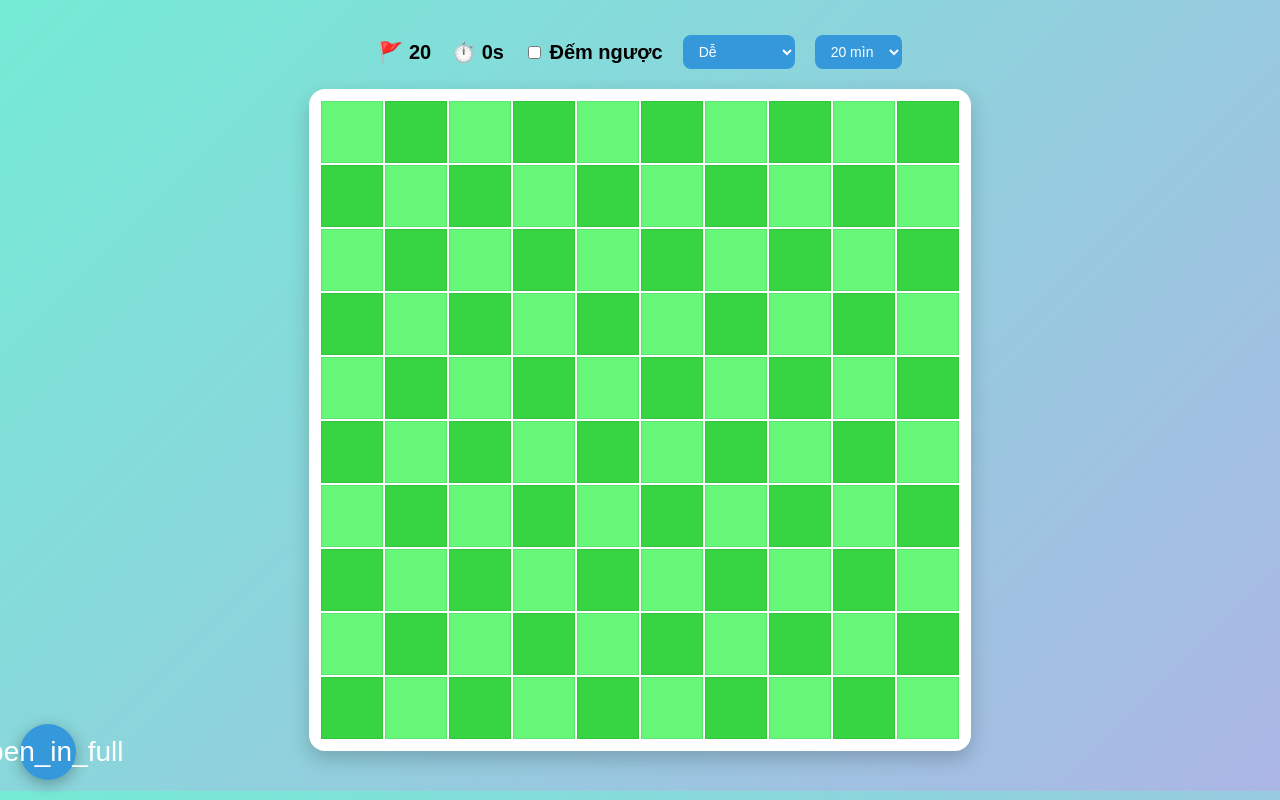
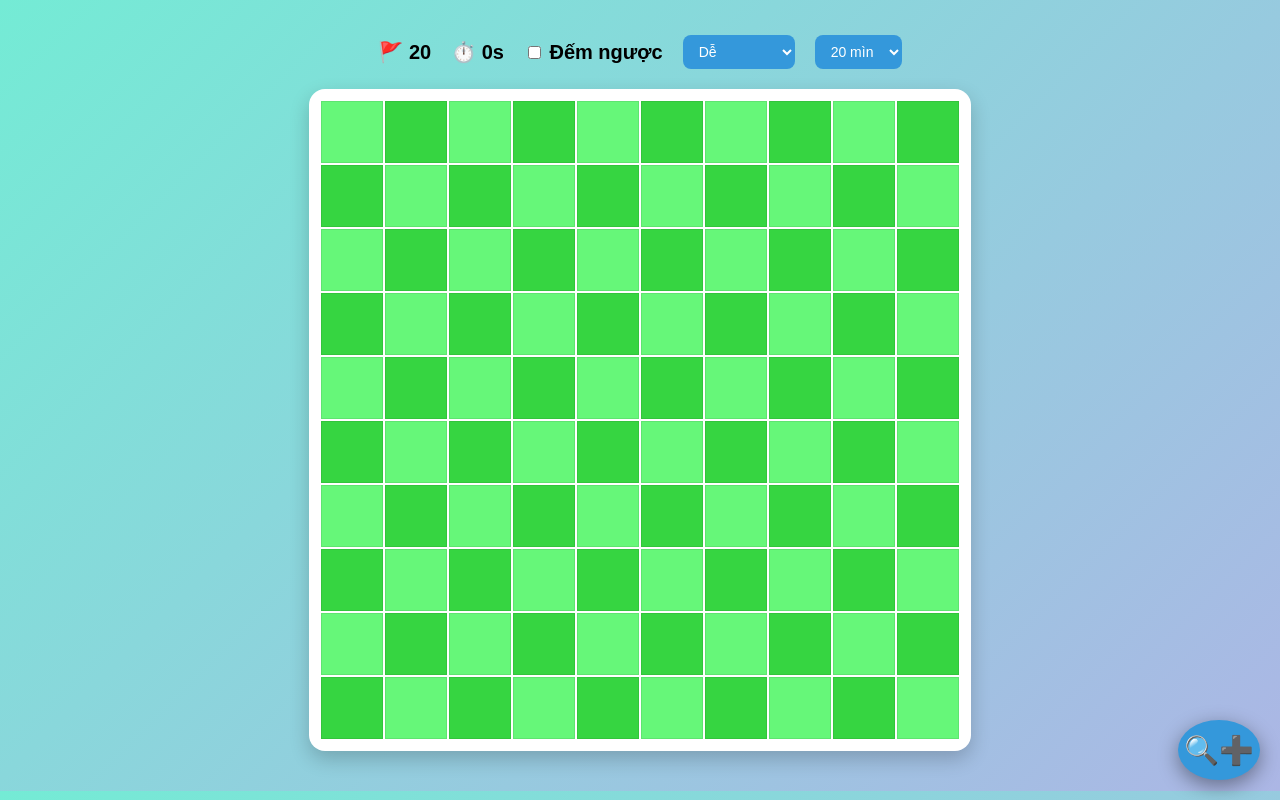
Before and after one commit to TranPhu212/minesweeper, a plain HTML site: page index.html in a window 1280 px wide. Drawn offline with Linux system fonts and the light colour scheme.

Commit message:
Fix update 2

```diff
--- a/css/style.css
+++ b/css/style.css
@@ -376,27 +376,31 @@ h1 {
 .fab {
     position: fixed;
     bottom: 20px;
-    left: 20px;
-    width: 56px;
-    height: 56px;
+    right: 20px;
+    width: 60;
+    height: 60px;
     border-radius: 50%;
     background: #3498db;
     color: white;
     font-size: 28px;
     border: none;
-    box-shadow: 0 4px 15px rgba(0,0,0,0.3);
+    box-shadow: 0 6px 20px rgba(0,0,0,0.4);
     cursor: pointer;
-    z-index: 1001;
+    z-index: 1002;
     display: flex;
     align-items: center;
     justify-content: center;
+    transition: transform 0.2s ease, background 0.3s ease;
 }
 
 .fab:active {
     transform: scale(0.9);
 }
 
-/* Khi zoom on: board không tap được */
+.fab:hover {
+    background: #2980b9;
+}
+
 .zoom-active .board-wrapper {
     pointer-events: none;
 }
--- a/index.html
+++ b/index.html
@@ -27,7 +27,7 @@
     </select>
 </div>
 
-<button id="zoomBtn" class="fab">open_in_full</button>
+<button id="zoomBtn" class="fab">🔍➕</button>
 
 <div class="board-wrapper">
     <div id="board"></div>
--- a/js/board.js
+++ b/js/board.js
@@ -5,7 +5,6 @@ function startGame(r, c, m) {
     flagsLeft = m;
     timer = 0;
 
-    // Countdown setup
     const checkbox = document.getElementById("countdownCheckbox");
     if (checkbox && checkbox.checked) {
         timeLimit = parseInt(document.getElementById("timeLimitSelect").value) * 60;
@@ -93,10 +92,11 @@ function startGame(r, c, m) {
         }
     }
     const zoomBtn = document.getElementById("zoomBtn");
+
     zoomBtn.onclick = () => {
         isZoomed = !isZoomed;
         document.body.classList.toggle("zoom-active", isZoomed);
-        zoomBtn.innerHTML = isZoomed ? "close_fullscreen" : "open_in_full";
+        zoomBtn.innerHTML = isZoomed ? "🔍✖" : "🔍➕";
     };
 }
 
```
